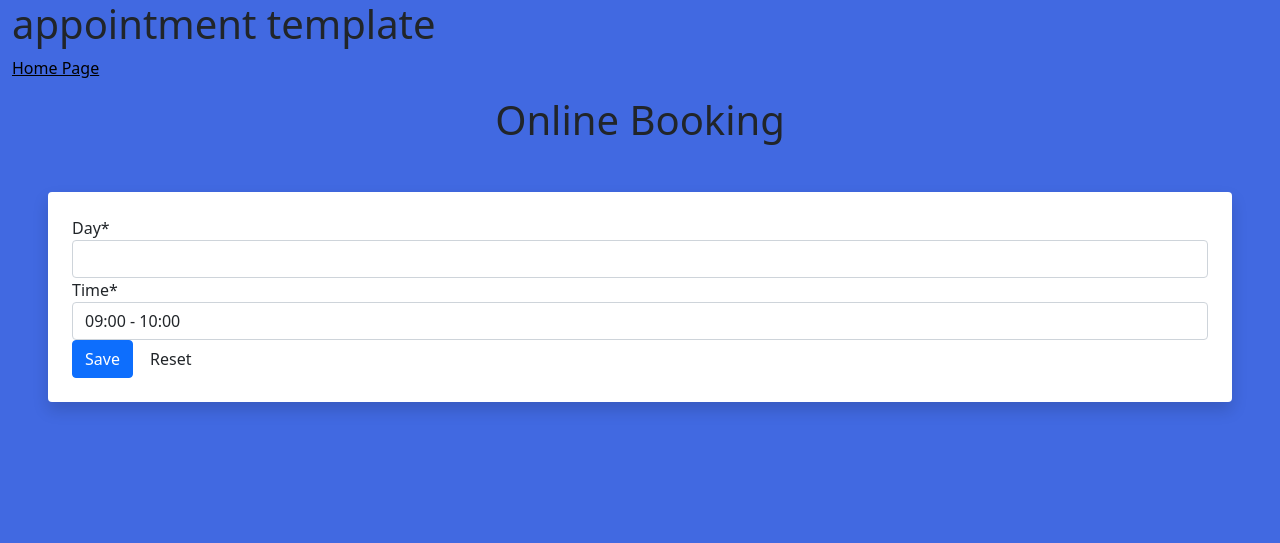
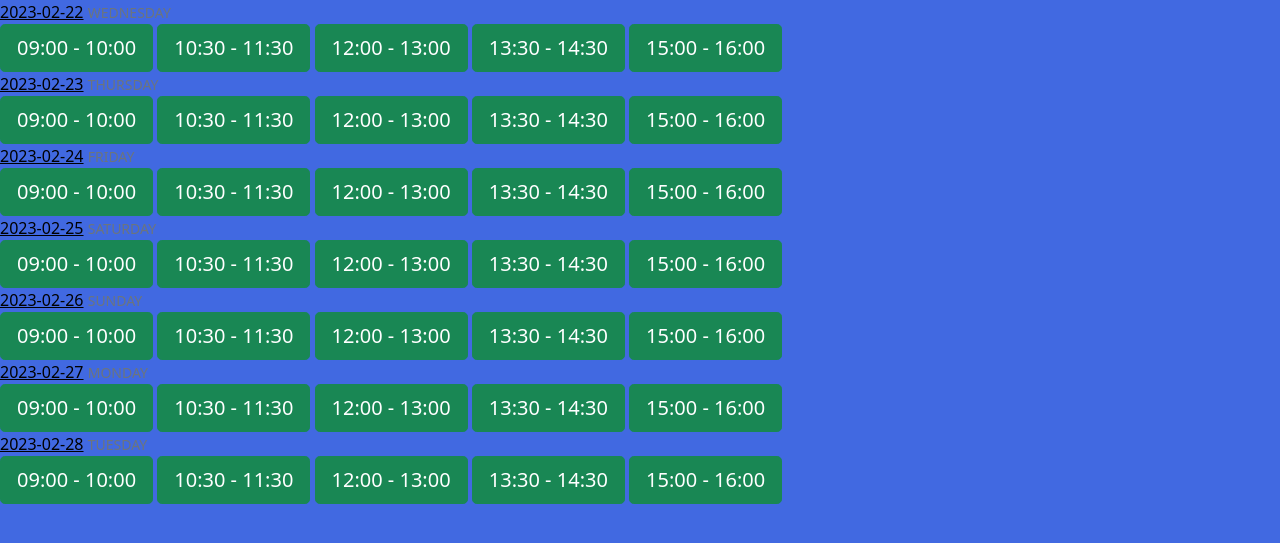
Before and after one commit to VictoriaT87/P4-Aventine-Wellness, a Django app: page /appointment in a window 1280 px wide. Shown: the top 543 px of the page. Run offline with Django 3.2, Linux system fonts and the light colour scheme; data that the repository does not hold is empty; some libraries are stand-ins or nearby versions.

Commit message:
Move booking from index.html, update URLs and views

```diff
--- a/booking/forms.py
+++ b/booking/forms.py
@@ -1,17 +1,11 @@
-from bootstrap_datepicker_plus.widgets import DatePickerInput
-
 from django import forms
 from .models import Appointment
 
 
 class AppointmentForm(forms.ModelForm):
 
+    date = forms.DateField(disabled=True)
+
     class Meta:
         model = Appointment
-        fields = ('day', 'time',)
-        widgets = {
-            "day": DatePickerInput(attrs={"class": "IE-time"},
-        options={
-            "format": "DD/MM/YYYY",
-                },),
-        }
+        fields = ('date', 'timeblock',)
--- a/booking/models.py
+++ b/booking/models.py
@@ -1,6 +1,7 @@
 from django.db import models
 from datetime import datetime, date
 from django.urls import reverse
+from django.utils import timezone
 from django.contrib.auth.models import User
 
 # Create your models here.
@@ -25,8 +26,10 @@ class Appointment(models.Model):
 
     user = models.ForeignKey(User, on_delete=models.CASCADE, null=True, blank=True)
     # service = models.CharField(max_length=50, choices=SERVICES, default="Yoga")
-    day = models.DateField(default=datetime.now)
-    time = models.CharField(max_length=10, choices=AVAILABLE_TIMES, default="A")
+
+    date_posted = models.DateTimeField(default=timezone.now)
+    date = models.DateField(default=datetime.now)
+    timeblock = models.CharField(max_length=10, choices=AVAILABLE_TIMES, default="A")
 
     def is_upcoming(self):
         return date.today() <= self.date
--- a/booking/urls.py
+++ b/booking/urls.py
@@ -1,10 +1,35 @@
+from datetime import datetime
+
 from . import views
 from booking.views import (
     AppointmentListView, AppointmentCreateView)
-from django.urls import path
+from django.urls import path, register_converter
 
 
+class DateConverter:
+    regex = r"\d{4}-\d{2}-\d{2}"
+
+    def to_python(self, value):
+        return datetime.strptime(value, "%Y-%m-%d")
+
+    def to_url(self, value):
+        return value
+
+
+register_converter(DateConverter, "yyyy")
+
 urlpatterns = [
-    path('', views.HomeTemplate.as_view(), name='home'),
-    path('appointment', AppointmentCreateView.as_view(), name='appointment'),
+    path('', views.home, name='home'),
+    path('appointment', views.appointment, name='appointment'),
+    path("appointment/new/", AppointmentCreateView.as_view(), name="appointment-create"),
+    path(
+        "appointment/new/<yyyy:date>/",
+        AppointmentCreateView.as_view(),
+        name="appointment-create-date",
+    ),
+    path(
+        "appointment/new/<yyyy:date>/<str:timeblock>",
+        AppointmentCreateView.as_view(),
+        name="appointment-create-spec",
+    ),
 ]
--- a/booking/views.py
+++ b/booking/views.py
@@ -1,6 +1,7 @@
 import datetime
 
 from django.shortcuts import render, redirect
+from django.urls import reverse
 from .models import Appointment
 from .forms import AppointmentForm
 
@@ -16,27 +17,46 @@ from django.views.generic import (
 
 # Create your views here.
 
-class HomeTemplate(View):
+# class HomeTemplate(View):
 
-    def get(self, request, *args, **kwargs):
-        return render(request, "index.html")
+#     def get(self, request, *args, **kwargs):
+#         return render(request, "index.html")
 
 
-    # def new_appointment(request):
-    # if request.method == 'POST':
-    #     form = AppointmentForm(request.POST)
-    #     if form.is_valid():
-    #         form.save()
-    #         return redirect('/')
-    # else:
-    #     form = AppointmentForm()
-    # return render(request, 'appointment.html', {'form': form})
+def generate_daylist():
+    daylist = []
+    today = datetime.date.today()
+    for i in range(7):
+        day = {}
+        curr_day = today + datetime.timedelta(days=i)
+        weekday = curr_day.strftime("%A").upper()
+        day["date"] = str(curr_day)
+        day["day"] = weekday
+        day["A_booked"] = (
+            Appointment.objects.filter(date=str(curr_day)).filter(timeblock="A").exists()
+        )
+        day["B_booked"] = (
+            Appointment.objects.filter(date=str(curr_day)).filter(timeblock="B").exists()
+        )
+        day["C_booked"] = (
+            Appointment.objects.filter(date=str(curr_day)).filter(timeblock="C").exists()
+        )
+        day["D_booked"] = (
+            Appointment.objects.filter(date=str(curr_day)).filter(timeblock="D").exists()
+        )
+        day["E_booked"] = (
+            Appointment.objects.filter(date=str(curr_day)).filter(timeblock="E").exists()
+        )
+        if day["day"] != "SATURDAY" or "SUNDAY":  # Writing lab doesn't open on Saturday
+            daylist.append(day)
+    return daylist
 
 
 class AppointmentListView(ListView):
     model = Appointment
-    template_name = "appointment.html"
-    context_object_name = "appointment"
+    template_name = "appointment_list.html"
+    context_object_name = "appointment_list"
+    ordering = ["-date"]
 
 
 class AppointmentDetailView(DetailView):
@@ -45,19 +65,24 @@ class AppointmentDetailView(DetailView):
 
 class AppointmentCreateView(CreateView):
     form_class = AppointmentForm
-    template_name = "appointment.html"
-
-    # if request.method == 'POST':
-    #     form = AppointmentForm(request.POST)
-    #     if form.is_valid():
-    #         form.save()
-    #         return redirect('/')
-    # else:
-    #     form = AppointmentForm()
-    # return render(request, 'appointment.html', {'form': form})
+    template_name = "appointment_list.html"
 
     def get_initial(self):
         return {
-            "day": self.kwargs.get("day"),
-            "time": self.kwargs.get("time"),
+            "date": self.kwargs.get("date"),
+            "timeblock": self.kwargs.get("timeblock"),
         }
+
+
+def home(request):
+    return render(request, "index.html")
+
+
+def appointment(request):
+    context = {"days": generate_daylist()}
+    return render(request, "appointment.html", context)
+
+
+def booking(request):
+    context = {"booking": Appointment.objects.all()}
+    return render(request, "booking.html", context)
--- a/templates/appointment.html
+++ b/templates/appointment.html
@@ -1,33 +1,48 @@
 {% extends "base.html" %}
-{% load crispy_forms_tags %}
 {% block content %}
+{% for day in days %}
+<article class="media content-section">
+    <div class="media-body">
+        <div class="article-metadata">
+            <a class="mr-2" href="#">{{ day.date }}</a>
+            <small class="text-muted">{{ day.day }}</small>
+        </div>
+        {% if not day.A_booked %}
+            <a class='btn btn-success btn-lg btn-block'
+                href="{% url 'appointment-create-spec' day.date 'A' %}">09:00 - 10:00</a>
+        {% else %}
+            <a class='btn btn-secondary btn-lg btn-block' disabled>BOOKED</a>
+        {% endif %}
 
-<div class="container-fluid">
-    <h1>appointment template</h1>
-    <a href="{% url 'home' %}">Home Page</a>
-</div>
+        {% if not day.B_booked %}
+            <a class='btn btn-success btn-lg btn-block'
+                href="{% url 'appointment-create-spec' day.date 'B' %}">10:30 - 11:30</a>
+        {% else %}
+            <a class='btn btn-secondary btn-lg btn-block' disabled>BOOKED</a>
+        {% endif %}
 
-<h1 class="text-center  mt-3">Online Booking</h1>
+        {% if not day.C_booked %}
+            <a class='btn btn-success btn-lg btn-block'
+                href="{% url 'appointment-create-spec' day.date 'C' %}">12:00 - 13:00</a>
+        {% else %}
+            <a class='btn btn-secondary btn-lg btn-block' disabled>BOOKED</a>
+        {% endif %}
 
-<div class="shadow p-4 mb-5 bg-body bg-body rounded text-black  m-5 ">
+        {% if not day.D_booked %}
+            <a class='btn btn-success btn-lg btn-block'
+                href="{% url 'appointment-create-spec' day.date 'D' %}">13:30 - 14:30</a>
+        {% else %}
+            <a class='btn btn-secondary btn-lg btn-block' disabled>BOOKED</a>
+        {% endif %}
 
+        {% if not day.E_booked %}
+            <a class='btn btn-success btn-lg btn-block'
+                href="{% url 'appointment-create-spec' day.date 'E' %}">15:00 - 16:00</a>
+        {% else %}
+            <a class='btn btn-secondary btn-lg btn-block' disabled>BOOKED</a>
+        {% endif %}
 
-    <div>
-        {{ form.media }}
-        <form method="POST" class="appointment-form">{% csrf_token %}
-            {{ form|crispy }}
-            <button type="submit" class="btn btn-primary">Save</button>
-            <button type="reset" class="btn btn-default">Reset</button>
-        </form>
     </div>
-
-
-
-
-
-
-</div>
-
-
-
-{%endblock%}
+</article>
+{% endfor %}
+{% endblock content %}
```
Also changed, not shown: templates/appointment_list.html (added, +33 -0 lines), templates/booking.html (added, +13 -0 lines), booking/migrations/0004_auto_20230313_1227.py (added), booking/migrations/0005_appointment_date_posted.py (added).
